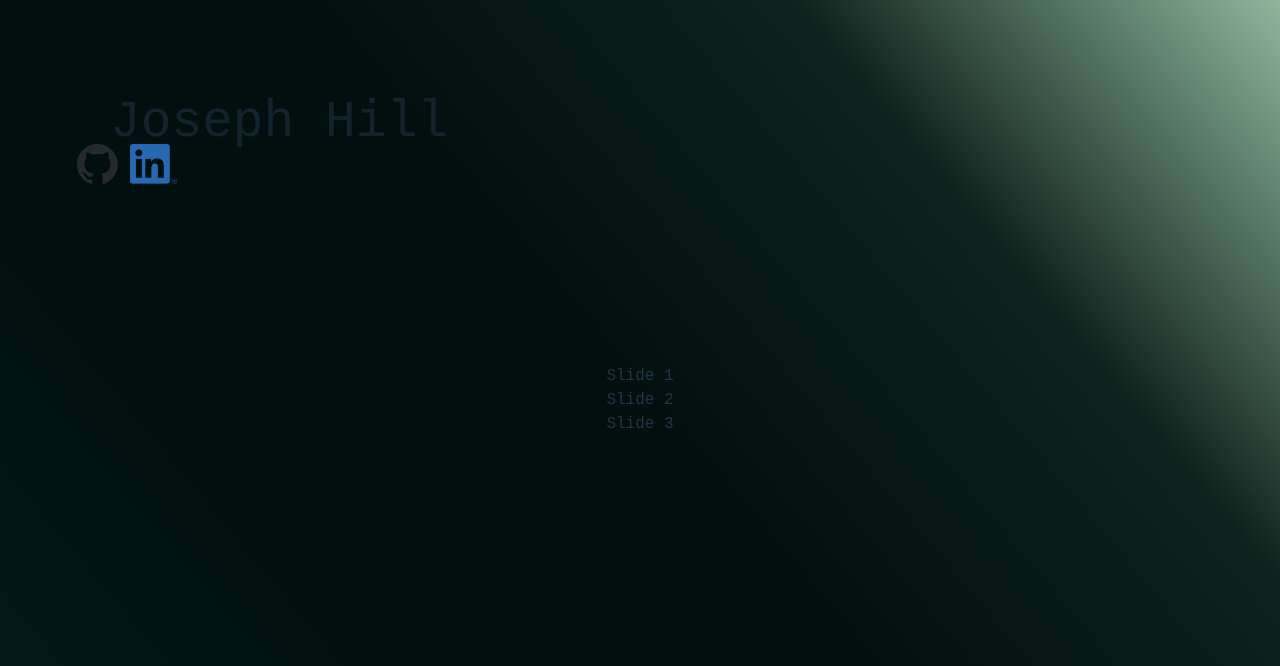
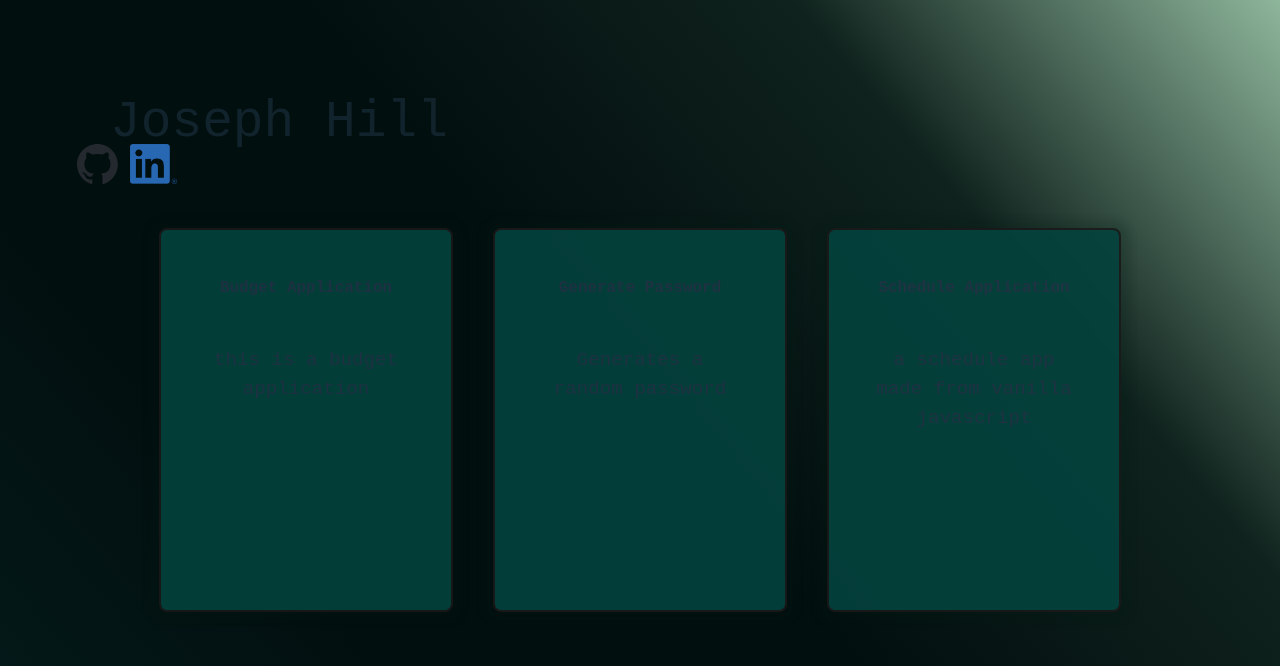
Before and after one commit to joe6006/newPortfolio, a React (Vite) app in the folder my-react-app/: page / in a window 1280 px wide. Shown: the top 666 px of the page. Built offline with nearby package versions, Linux system fonts and the light colour scheme.

Commit message:
cleaning up project cards

```diff
--- a/my-react-app/src/App.css
+++ b/my-react-app/src/App.css
@@ -43,62 +43,8 @@
   }
 }
 
-.card-container {
-  width: 1800px;
-  overflow-x: auto;
-  overflow-y: hidden;
-  white-space: nowrap;
-  position: relative;
-  left: -260px;
-  top: 150px;
-}
 
-.card {
-  flex: 0 0 auto;
-  min-width: 250px;
-  max-width: 250px;
-  height: 340px;
-  width: 200px;
-  margin: 35px 20px;
 
-  background-color: #04423d;
-  border: 2px solid rgb(26, 25, 25);
-  border-radius: 8px;
-  display: inline-block;
-  padding: 20px;
-  font-size: 1.2em;
-  text-overflow: clip;
-  scroll-behavior: smooth;
-  box-shadow: 0 2px 8px 10px rgba(7, 31, 22, 0.2);
-  transform: translateY(20px);
-  animation: fadeInUp 8s ease forwards;
-  opacity: 0;
-  animation-delay: 0.2s;
-  transition: transform 0.5s ease-in-out;
-}
-
-.card:hover {
-  transform: scale(1.1) translateY(-10px);
-  box-shadow: 0 10px 10px rgba(16, 27, 3, 0.9);
-}
-
-.card > p {
-  display: inline-block;
-  justify-content: center;
-  align-items: center;
-  overflow: hidden;
-  max-height: 200px;
-  max-width: 200px;
-  white-space: normal;
-  word-wrap: break-word;
-}
-
-@keyframes fadeInUp {
-  to {
-    opacity: 1;
-    transform: translateY(1);
-  }
-}
 
 
 
--- a/my-react-app/src/components/project.css
+++ b/my-react-app/src/components/project.css
@@ -9,3 +9,50 @@
   min-width: 0;
   max-width: 100%; /* Prevent from growing larger than viewport */
 }
+
+.card {
+  flex: 0 0 auto;
+  min-width: 250px;
+  max-width: 250px;
+  height: 340px;
+  width: 200px;
+  margin: 35px 20px;
+
+  background-color: #04423d;
+  border: 2px solid rgb(26, 25, 25);
+  border-radius: 8px;
+  display: inline-block;
+  padding: 20px;
+  font-size: 1.2em;
+  text-overflow: clip;
+  scroll-behavior: smooth;
+  box-shadow: 0 2px 8px 10px rgba(7, 31, 22, 0.2);
+  transform: translateY(20px);
+  animation: fadeInUp 8s ease forwards;
+  opacity: 0;
+  animation-delay: 0.2s;
+  transition: transform 0.5s ease-in-out;
+}
+
+.card:hover {
+  transform: scale(1.1) translateY(-10px);
+  box-shadow: 0 10px 10px rgba(16, 27, 3, 0.9);
+}
+
+.card > p {
+  display: inline-block;
+  justify-content: center;
+  align-items: center;
+  overflow: hidden;
+  max-height: 200px;
+  max-width: 200px;
+  white-space: normal;
+  word-wrap: break-word;
+}
+
+@keyframes fadeInUp {
+  to {
+    opacity: 1;
+    transform: translateY(1);
+  }
+}
--- a/my-react-app/src/components/project.jsx
+++ b/my-react-app/src/components/project.jsx
@@ -2,6 +2,9 @@ import React from "react";
 import useEmblaCarousel from 'embla-carousel-react';
 import { useEffect } from "react";
 import Autoplay from 'embla-carousel-autoplay'
+import './project.css';
+
+
 export function EmblaCarousel(){
     const [emblaRef, emblaApi] = useEmblaCarousel({ loop: false }, [Autoplay()]);
 
@@ -11,12 +14,48 @@ export function EmblaCarousel(){
             }
         }, [emblaApi]);
 
+
+
+
+        const cards =  [
+                    {
+                        id:1,
+                        name:"Budget Application",
+                        description: "this is a budget application"
+
+                    },
+                    {
+                        id:2,
+                        name:"Generate Password",
+                        description: "Generates a random password"
+                    },
+                    {
+                        id:3,
+                        name:"Schedule Application",
+                        description:"a schedule app made from vanilla javascript"
+                    },
+
+                    ];
+
+
+
+
+
+
+
+
+
+
     return (
                 <div className="embla" ref={emblaRef}>
-                <div className="embla__container">
-                    <div className="embla__slide">Slide 1</div>
-                    <div className="embla__slide">Slide 2</div>
-                    <div className="embla__slide">Slide 3</div>
+                <div className="embla__container">{ cards.map(card =>(
+                    <div className='card' key={cards.id}>
+                        <h5>{card.name}</h5>
+                        <p>{card.description}</p>
+                    </div>
+
+                ))
+                }
                 </div>
                 </div>
             )
```
Also changed, not shown: my-react-app/src/components/aboutme.jsx (+0 -28 lines).
